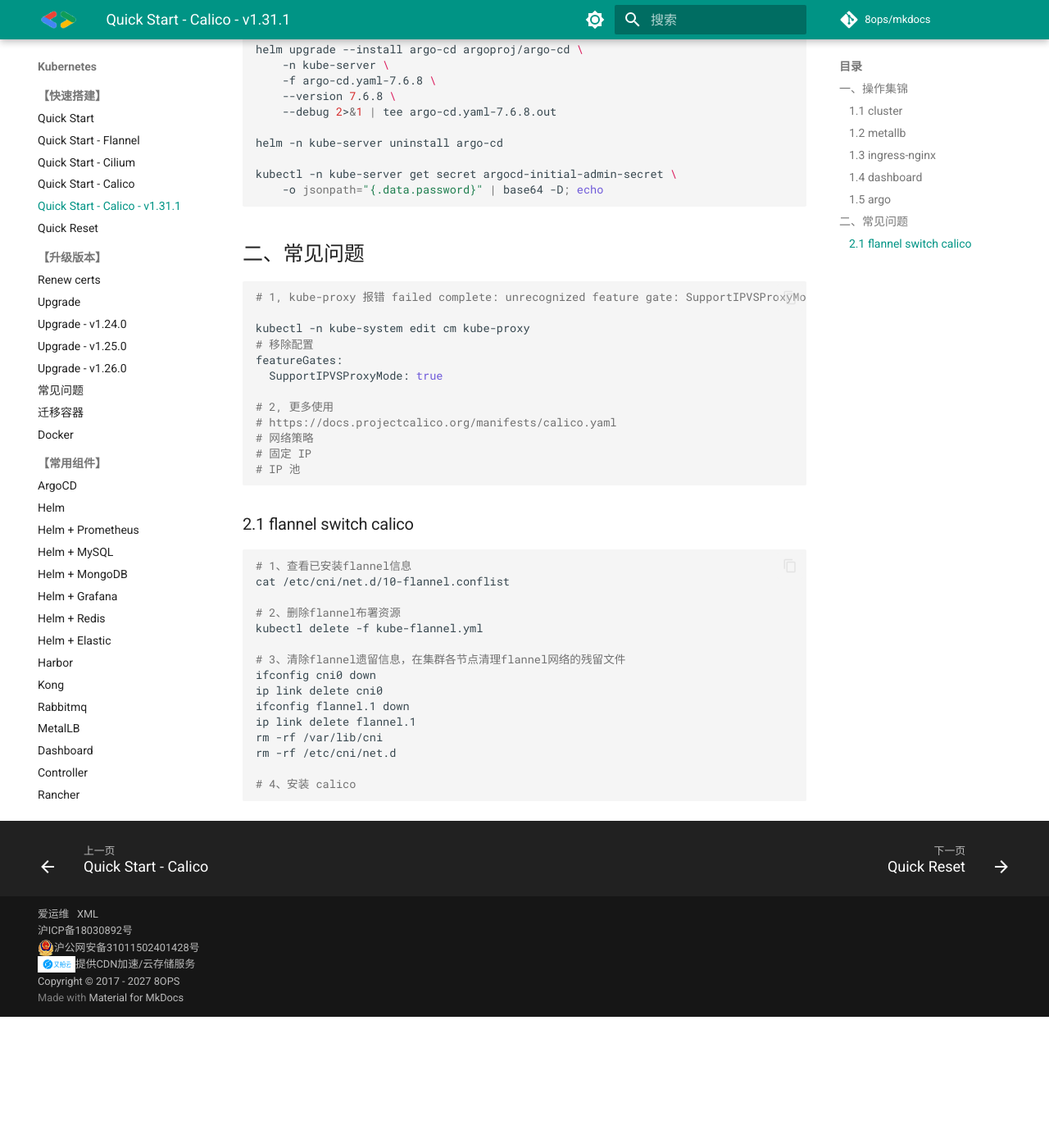
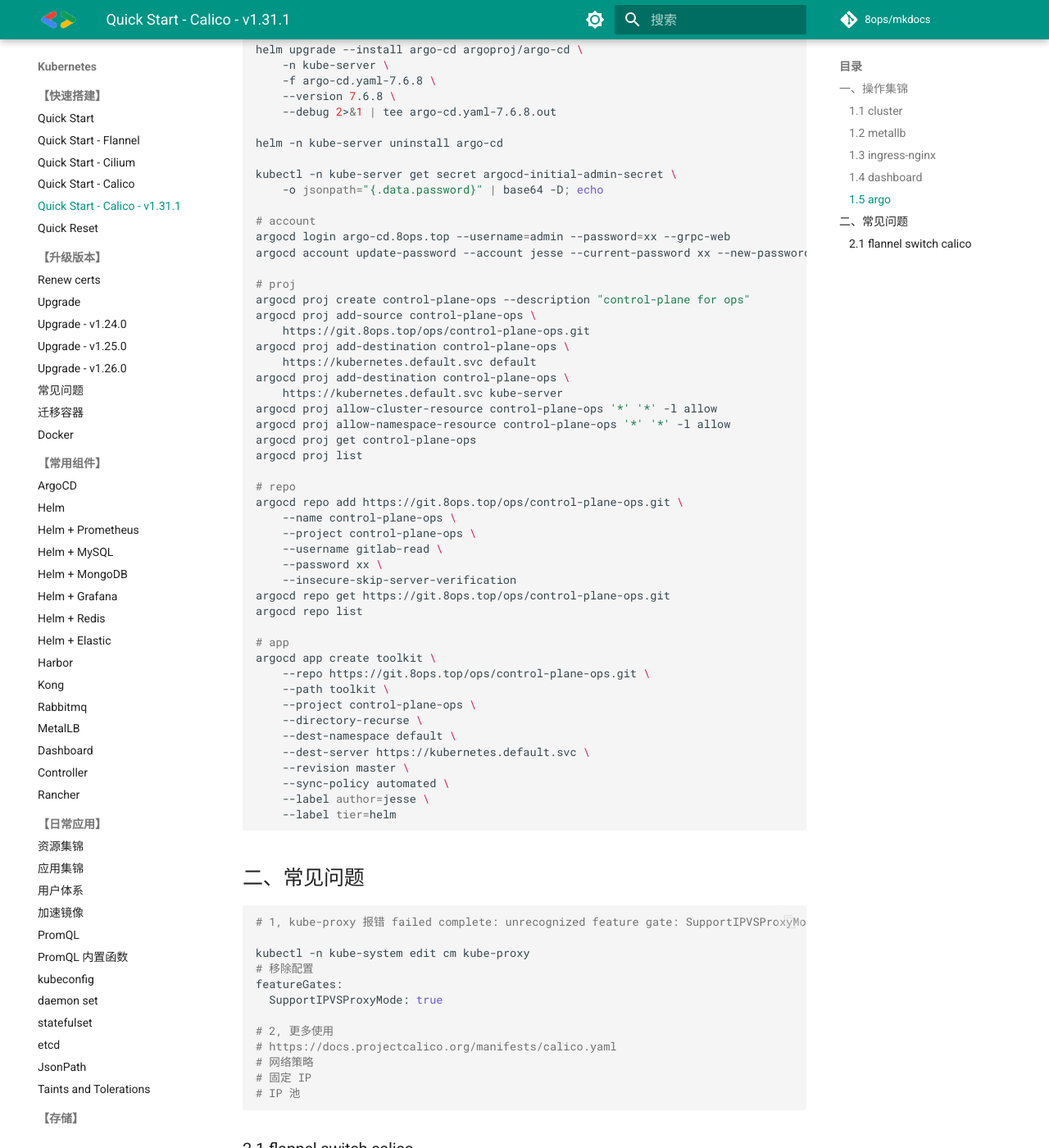
Before and after one commit to 8ops/mkdocs, an MkDocs documentation site: the page built from docs/kubernetes/01-cluster-init-calico-1.31.md, in a window 1280 px wide and 1400 px high, scrolled down 3718 px. Shown: the whole window at 82% size. Built offline with MkDocs 1.6.1 and Material for MkDocs 9.7.7, drawn with Linux system fonts in a browser that asks for light colours; comment, search, counter and statistics services are not loaded; before the commit the page ends 4958 px from its top, so only the background shows below that.

Commit message:
add audit pam

````diff
--- a/docs/kubernetes/01-cluster-init-calico-1.31.md
+++ b/docs/kubernetes/01-cluster-init-calico-1.31.md
@@ -205,6 +205,45 @@ helm -n kube-server uninstall argo-cd
 kubectl -n kube-server get secret argocd-initial-admin-secret \
     -o jsonpath="{.data.password}" | base64 -D; echo
 
+# account
+argocd login argo-cd.8ops.top --username=admin --password=xx --grpc-web
+argocd account update-password --account jesse --current-password xx --new-password xx --grpc-web
+
+# proj
+argocd proj create control-plane-ops --description "control-plane for ops"
+argocd proj add-source control-plane-ops \
+    https://git.8ops.top/ops/control-plane-ops.git
+argocd proj add-destination control-plane-ops \
+    https://kubernetes.default.svc default
+argocd proj add-destination control-plane-ops \
+    https://kubernetes.default.svc kube-server
+argocd proj allow-cluster-resource control-plane-ops '*' '*' -l allow
+argocd proj allow-namespace-resource control-plane-ops '*' '*' -l allow
+argocd proj get control-plane-ops
+argocd proj list
+
+# repo
+argocd repo add https://git.8ops.top/ops/control-plane-ops.git \
+    --name control-plane-ops \
+    --project control-plane-ops \
+    --username gitlab-read \
+    --password xx \
+    --insecure-skip-server-verification
+argocd repo get https://git.8ops.top/ops/control-plane-ops.git
+argocd repo list
+
+# app
+argocd app create toolkit \
+    --repo https://git.8ops.top/ops/control-plane-ops.git \
+    --path toolkit \
+    --project control-plane-ops \
+    --directory-recurse \
+    --dest-namespace default \
+    --dest-server https://kubernetes.default.svc \
+    --revision master \
+    --sync-policy automated \
+    --label author=jesse \
+    --label tier=helm
 ```
 
 
@@ -228,7 +267,6 @@ featureGates:
 # 网络策略
 # 固定 IP
 # IP 池
-
 
 ```
 
--- a/mkdocs.yml
+++ b/mkdocs.yml
@@ -212,6 +212,8 @@ nav:
     - 【存储】:
       - kubernetes/51-minio.md
       - kubernetes/52-nfs-provider.md
+    - 【安全】:
+      - kubernetes/61-audit.md
   - 运维进阶:
     - ops/01-devops.md
     - ops/02-dataops.md
@@ -226,6 +228,8 @@ nav:
       - ops/51-sre-didi.md
     - 【监控】:
       - ops/60-monitor.md
+    - 【安全】:
+      - ops/70-pam.md
   - 运维开发:
     - 【Golang】:
       - dev/10-golang.md
````
Also changed, not shown: docs/daily/42-kvm.md (+17 -0 lines), docs/kubernetes/61-audit.md (added, +129 -0 lines), docs/ops/70-pam.md (added, +24 -0 lines).
